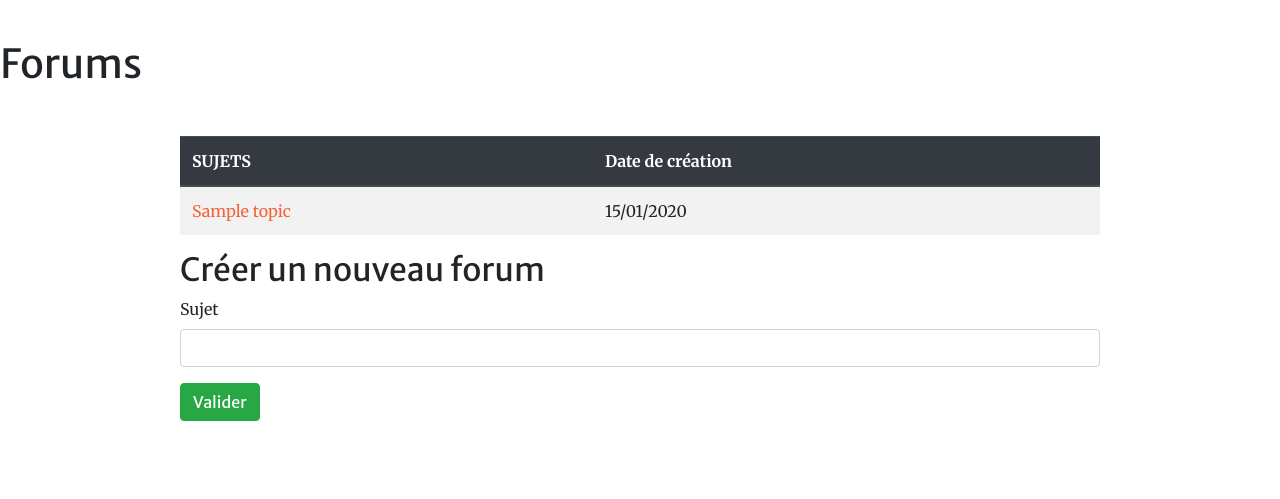
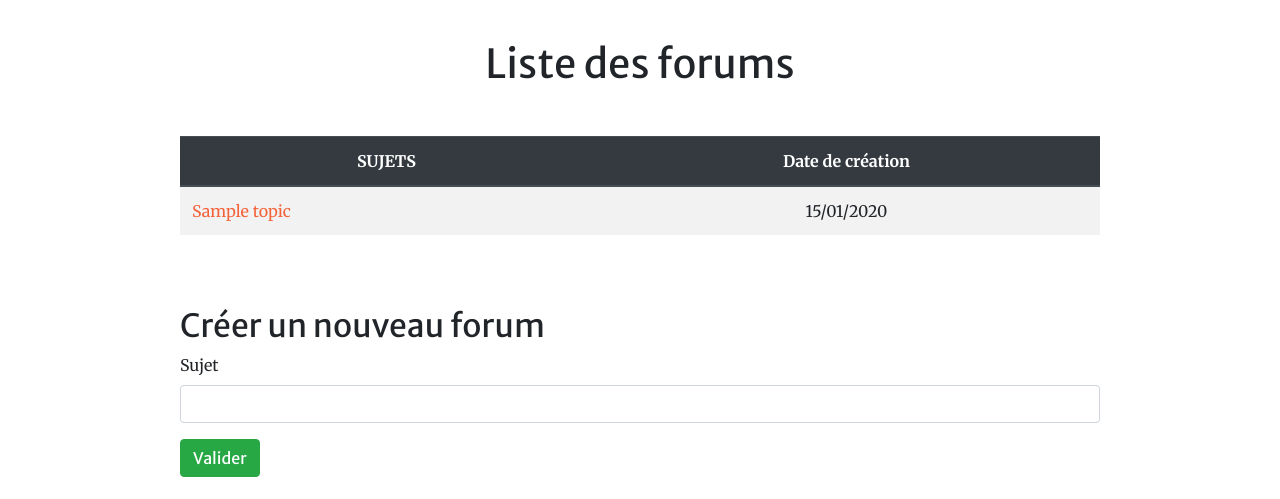
Before and after one commit to lutinmaviou/webotek, a Symfony app: template templates/forum/index.html.twig in a window 1280 px wide. Shown: the part 88-587 px from the top of the page. Run offline with Twig, Linux system fonts and the light colour scheme; the template is opened without the code that fills it: most values are stand-ins (such as "Sample title", 1, 10 or a date in 2020); form fields are guessed from the names that the template uses; some libraries are stand-ins or nearby versions.

```diff
--- a/templates/forum/forum.html.twig
+++ b/templates/forum/forum.html.twig
@@ -27,6 +27,11 @@ Forum - webOtek - La grande bibliothèque en ligne
             </table>
 
             {% endfor %}
+
+            <div class="pagination justify-content-center mt-4 mb-5">
+                {{ knp_pagination_render(comments) }}
+            </div>
+
             <div class="col-md-8 mx-auto">
                 <h3 class="text-center">Participer à la discussion</h3>
                 {{ form_start(comment_form) }}
--- a/templates/forum/index.html.twig
+++ b/templates/forum/index.html.twig
@@ -1,8 +1,9 @@
 {% extends "base.html.twig" %}
 
 {% block body %}
-
-<h1 class="forum-title">Forums</h1>
+<div class="text-center forum-title">
+    <h1>Liste des forums</h1>
+</div>
 
 <div class="container">
     <div class="row justify-content-center mt-5">
@@ -11,9 +12,9 @@
             <table class="table table-striped">
                 <thead class="thead-dark">
                     <tr>
-                        <th scope="col">SUJETS</th>
-                        {#<th scope="col">AUTHEUR</th>#}
-                        <th scope="col">Date de création</th>
+                        <th scope="col" class="text-center">SUJETS</th>
+                        {#<th scope="col">AUTEUR</th>#}
+                        <th scope="col" class="text-center">Date de création</th>
                     </tr>
                 </thead>
                 <tbody>
@@ -23,7 +24,7 @@
                         <td>
                             <a href="{{ path('app_forum_display', {slug: forum.slug}) }}">{{ forum.topic }}</a>
                         </td>
-                        <td>{{ forum.creationDate | date('d/m/Y') }}</td>
+                        <td class="text-center">{{ forum.creationDate | date('d/m/Y') }}</td>
                     </tr>
 
                     {% endfor %}
@@ -31,7 +32,7 @@
                 </tbody>
             </table>
 
-            <div class="pagination">
+            <div class="pagination justify-content-center mt-4 mb-5">
                 {{ knp_pagination_render(forums) }}
             </div>
 
```
Also changed, not shown: src/Controller/ForumController.php (+11 -7 lines).
